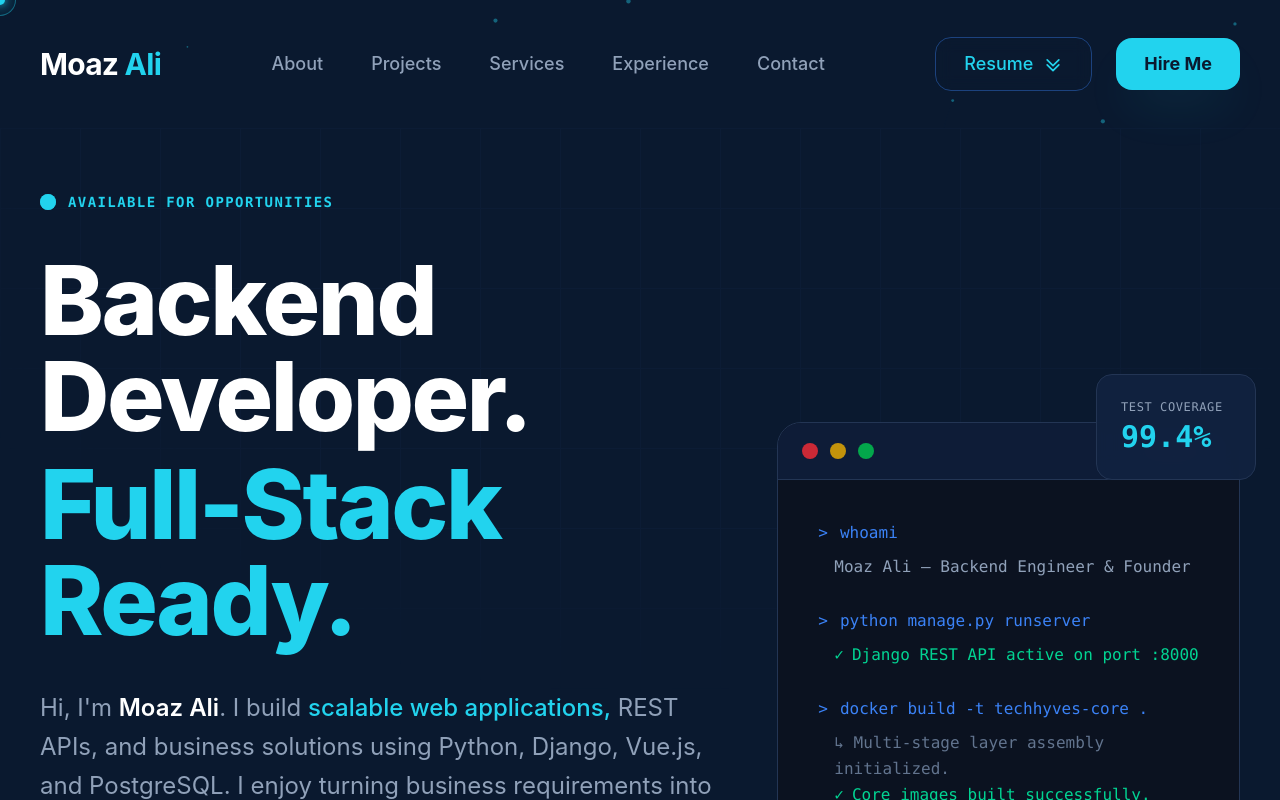
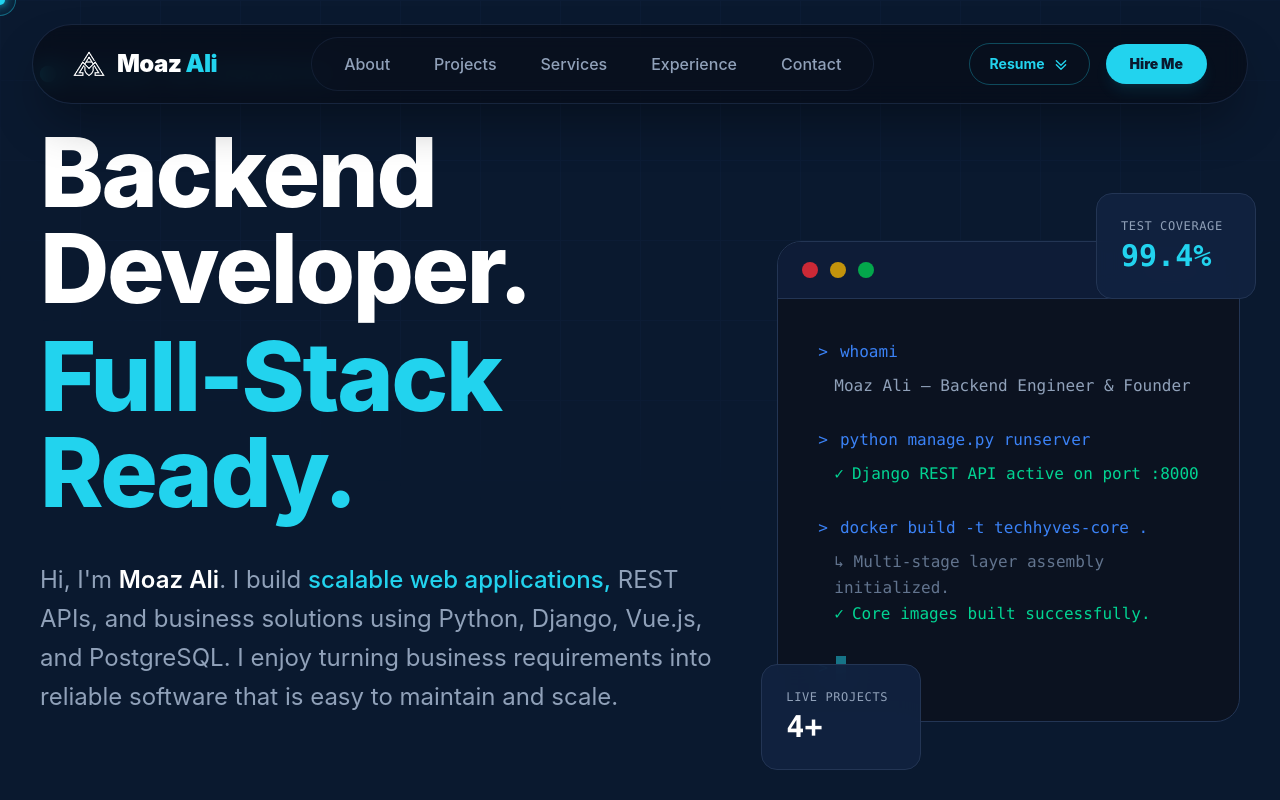
Before and after one commit to moazali06/Moaz-Ali-Portfolio, a Vue app in the folder frontend/: page / in a window 1280 px wide. Shown: the top 800 px of the page. Built offline with nearby package versions, Linux system fonts and the light colour scheme.

Commit message:
CSRF issue solve

```diff
--- a/frontend/src/components/Navbar.vue
+++ b/frontend/src/components/Navbar.vue
@@ -1,50 +1,72 @@
 <template>
-  <header class="relative z-30 w-full max-w-[1440px] mx-auto px-6 sm:px-10 h-32 flex items-center justify-between">
+  <!-- FIXED HEADER CONTAINER (Handles global positioning over viewport) -->
+  <header class="fixed top-0 left-0 right-0 z-50 w-full px-4 sm:px-6 lg:px-8 pt-6">
 
-    <div class="text-3xl font-bold tracking-tight text-white select-none relative z-40">
+    <!-- MASTER FLOATING CAPSULE SHIELD (Inspired by image_8f1a8e.png with your theme colors) -->
+    <div class="w-full max-w-[1440px] mx-auto bg-[#070D19]/80 backdrop-blur-md border border-[#233554]/60 rounded-full h-20 px-6 sm:px-10 flex items-center justify-between shadow-2xl shadow-black/40">
+
+      <!-- BRAND LOGO & NAME WRAPPER -->
+      <div class="flex items-center gap-3 select-none relative z-40">
+        <!-- Logo Asset -->
+        <img
+          src="../assets/logo.png"
+          alt="Moaz Ali Logo"
+          class="w-7 h-7 sm:w-8 sm:h-8 object-contain"
+        />
+        <!-- Custom Accent Text Split -->
+        <div class="text-xl sm:text-2xl font-black tracking-tight text-white">
           Moaz<span class="text-[#22D3EE]"> Ali</span>
         </div>
+      </div>
 
-    <nav class="hidden lg:flex items-center space-x-12 text-lg font-medium text-slate-400">
+      <!-- CENTER DIRECTORY NAVIGATION (Capsule Pillar Links) -->
+      <nav class="hidden lg:flex items-center bg-[#0B1220]/60 border border-[#233554]/40 px-3 py-1.5 rounded-full text-base font-medium text-slate-400 gap-1">
         <a
           v-for="link in navLinks"
           :key="link.text"
           :href="link.href"
           @click="scrollToSection($event, link.href)"
-        class="hover:text-[#22D3EE] transition-colors duration-200"
+          :class="[
+            link.active
+              ? 'bg-[#22D3EE] text-[#0A192F] font-bold'
+              : 'hover:text-white hover:bg-[#233554]/30'
+          ]"
+          class="px-5 py-2 rounded-full transition-all duration-300 whitespace-nowrap"
         >
           {{ link.text }}
         </a>
       </nav>
 
-    <div class="hidden sm:flex items-center space-x-6 relative z-40">
+      <!-- RIGHT SIDE CONVERSION STACK -->
+      <div class="hidden sm:flex items-center space-x-4 relative z-40">
+        <!-- RIMMED RESUME DOWNLOAD BUTTON -->
         <a
           href="/Moaz Ali Resume.pdf"
           download
-        class="border border-[#3B82F6]/40 hover:border-[#22D3EE] px-7 py-3 rounded-2xl text-lg font-medium text-[#22D3EE] transition-all duration-200 backdrop-blur-sm flex items-center gap-2.5 group"
+          class="border border-[#22D3EE]/30 hover:border-[#22D3EE] px-5 py-2.5 rounded-full text-sm font-bold text-[#22D3EE] transition-all duration-200 hover:bg-[#22D3EE]/5 flex items-center gap-2 group"
         >
           Resume
-        <svg xmlns="http://www.w3.org/2000/svg" class="h-5 w-5 transform group-hover:translate-y-0.5 transition-transform duration-200" fill="none" viewBox="0 0 24 24" stroke="currentColor">
+          <svg xmlns="http://www.w3.org/2000/svg" class="h-4 w-4 transform group-hover:translate-y-0.5 transition-transform duration-200" fill="none" viewBox="0 0 24 24" stroke="currentColor">
             <path stroke-linecap="round" stroke-linejoin="round" stroke-width="2" d="M19 13l-7 7-7-7m14-6l-7 7-7-7" />
           </svg>
         </a>
 
-      <!-- Hire Me Button - Desktop (Popup Open karega) -->
+        <!-- SOLID ACTION TRIGGER BUTTON -->
         <button
           @click="isModalOpen = true"
-        class="bg-[#22D3EE] hover:bg-[#22D3EE]/90 text-[#0A192F] px-7 py-3 rounded-2xl text-lg font-bold shadow-2xl shadow-[#22D3EE]/10 transition-all duration-200"
+          class="bg-[#22D3EE] hover:bg-[#22D3EE]/90 text-[#0A192F] px-6 py-2.5 rounded-full text-sm font-black shadow-lg shadow-[#22D3EE]/10 transition-all duration-200 transform hover:scale-[1.02]"
         >
           Hire Me
         </button>
       </div>
 
-    <!-- Mobile Menu Button -->
+      <!-- MOBILE TRIGGER ANCHOR -->
       <button
         @click="isMobileMenuOpen = !isMobileMenuOpen"
         class="block lg:hidden text-slate-400 hover:text-[#22D3EE] focus:outline-none relative z-40 p-2 transition-colors duration-200"
         aria-label="Toggle Menu"
       >
-      <svg xmlns="http://www.w3.org/2000/svg" class="h-8 w-8" fill="none" viewBox="0 0 24 24" stroke="currentColor">
+        <svg xmlns="http://www.w3.org/2000/svg" class="h-7 w-7" fill="none" viewBox="0 0 24 24" stroke="currentColor">
           <path
             v-if="!isMobileMenuOpen"
             stroke-linecap="round"
@@ -61,42 +83,42 @@
           />
         </svg>
       </button>
+    </div>
 
-    <!-- Mobile Drawer Menu -->
+    <!-- MOBILE EXPANDABLE PANEL (Matches floating geometry) -->
     <transition
       enter-active-class="transition duration-200 ease-out"
-      enter-from-class="opacity-0 -translate-y-8"
+      enter-from-class="opacity-0 -translate-y-4"
       enter-to-class="opacity-100 translate-y-0"
       leave-active-class="transition duration-150 ease-in"
       leave-from-class="opacity-100 translate-y-0"
-      leave-to-class="opacity-0 -translate-y-8"
+      leave-to-class="opacity-0 -translate-y-4"
     >
       <div
         v-if="isMobileMenuOpen"
-        class="absolute top-0 left-0 w-full bg-[#0A192F]/95 backdrop-blur-xl border-b border-[#233554] pt-32 pb-10 px-8 shadow-2xl z-30 flex flex-col space-y-6 lg:hidden"
+        class="absolute top-full left-4 right-4 mt-3 bg-[#070D19]/95 backdrop-blur-xl border border-[#233554]/80 rounded-3xl p-6 shadow-2xl z-30 flex flex-col space-y-4 lg:hidden"
       >
         <a
           v-for="link in navLinks"
           :key="link.text"
           :href="link.href"
           @click="scrollToSection($event, link.href)"
-          class="text-xl font-medium text-slate-300 hover:text-[#22D3EE] transition-colors duration-200 border-b border-[#112240] pb-2"
+          class="text-base font-medium text-slate-300 hover:text-[#22D3EE] transition-colors duration-200 px-4 py-2.5 rounded-xl hover:bg-[#233554]/20"
         >
           {{ link.text }}
         </a>
 
-        <div class="flex flex-col gap-4 pt-4 sm:hidden">
+        <div class="flex flex-col gap-3 pt-4 border-t border-[#233554]/40 sm:hidden">
           <a
-            href="/resume.pdf"
+            href="/Moaz Ali Resume.pdf"
             download
-            class="border border-[#3B82F6]/40 text-center py-3.5 rounded-xl text-lg font-medium text-[#22D3EE]"
+            class="border border-[#22D3EE]/30 text-center py-3 rounded-xl text-base font-bold text-[#22D3EE]"
           >
             Resume
           </a>
-          <!-- Hire Me Button - Mobile (Popup Open karega aur drawer band karega) -->
           <button
             @click="isModalOpen = true; isMobileMenuOpen = false"
-            class="bg-[#22D3EE] text-center text-[#0A192F] py-3.5 rounded-xl text-lg font-bold"
+            class="bg-[#22D3EE] text-center text-[#0A192F] py-3 rounded-xl text-base font-black"
           >
             Hire Me
           </button>
@@ -104,9 +126,7 @@
       </div>
     </transition>
 
-    <!-- ========================================== -->
     <!-- HIRE ME POPUP MODAL SCREEN -->
-    <!-- ========================================== -->
     <transition
       enter-active-class="transition duration-300 ease-out"
       enter-from-class="opacity-0"
@@ -117,25 +137,19 @@
     >
       <div v-if="isModalOpen" class="fixed inset-0 z-50 flex items-center justify-center p-4 bg-black/70 backdrop-blur-md" @click.self="isModalOpen = false">
 
-        <!-- Modal Content Container Box -->
         <div class="relative w-full max-w-md bg-[#0B1220] border border-[#233554] rounded-3xl p-6 sm:p-8 shadow-2xl overflow-hidden transform transition-all">
-
-          <!-- Close Button -->
           <button @click="isModalOpen = false" class="absolute top-4 right-4 text-slate-400 hover:text-white p-2 transition-colors">
             <svg xmlns="http://www.w3.org/2000/svg" class="h-6 w-6" fill="none" viewBox="0 0 24 24" stroke="currentColor">
               <path stroke-linecap="round" stroke-linejoin="round" stroke-width="2" d="M6 18L18 6M6 6l12 12" />
             </svg>
           </button>
 
-          <!-- Headings -->
           <div class="text-center mb-8">
             <h3 class="text-2xl font-black text-white tracking-tight">Choose Platform</h3>
             <p class="text-slate-400 text-sm mt-2">Where would you prefer to initiate our contract?</p>
           </div>
 
-          <!-- Options Stack -->
           <div class="space-y-4">
-
             <!-- FIVERR BUTTON -->
             <a
               href="https://www.fiverr.com/moaz_seller"
@@ -143,9 +157,7 @@
               class="flex items-center justify-between bg-[#112240]/40 border border-[#233554] hover:border-[#1DBF73]/50 p-4 rounded-2xl group transition-all duration-300"
             >
               <div class="flex items-center gap-4">
-                <div class="w-12 h-12 rounded-xl bg-[#1DBF73]/10 text-[#1DBF73] flex items-center justify-center text-xl font-bold font-mono">
-                  fi
-                </div>
+                <div class="w-12 h-12 rounded-xl bg-[#1DBF73]/10 text-[#1DBF73] flex items-center justify-center text-xl font-bold font-mono">fi</div>
                 <div>
                   <div class="text-base font-bold text-white group-hover:text-[#1DBF73] transition-colors">Fiverr Marketplace</div>
                   <div class="text-xs text-slate-400 mt-0.5">Order fixed-price custom service gigs</div>
@@ -163,9 +175,7 @@
               class="flex items-center justify-between bg-[#112240]/40 border border-[#233554] hover:border-[#14A800]/50 p-4 rounded-2xl group transition-all duration-300"
             >
               <div class="flex items-center gap-4">
-                <div class="w-12 h-12 rounded-xl bg-[#14A800]/10 text-[#14A800] flex items-center justify-center text-xl font-bold font-mono">
-                  up
-                </div>
+                <div class="w-12 h-12 rounded-xl bg-[#14A800]/10 text-[#14A800] flex items-center justify-center text-xl font-bold font-mono">up</div>
                 <div>
                   <div class="text-base font-bold text-white group-hover:text-[#14A800] transition-colors">Upwork Profile</div>
                   <div class="text-xs text-slate-400 mt-0.5">Hourly contracts & enterprise scope systems</div>
@@ -175,12 +185,9 @@
                 <path stroke-linecap="round" stroke-linejoin="round" stroke-width="2" d="M9 5l7 7-7 7" />
               </svg>
             </a>
-
           </div>
 
-          <!-- Light Neon Bottom Decorator Line -->
           <div class="absolute bottom-0 left-0 right-0 h-[2px] bg-gradient-to-r from-transparent via-[#22D3EE]/40 to-transparent"></div>
-
         </div>
       </div>
     </transition>
@@ -192,19 +199,23 @@
 import { ref } from 'vue'
 
 const isMobileMenuOpen = ref(false)
-const isModalOpen = ref(false) // Modal open state control flag
+const isModalOpen = ref(false)
 
+// Added 'active' key to control image_8f1a8e.png style highlight capsule trigger
 const navLinks = ref([
-  { text: 'About', href: '#about' },
-  { text: 'Projects', href: '#projects' },
-  { text: 'Services', href: '#services' },
-  { text: 'Experience', href: '#experience' },
-  { text: 'Contact', href: '#contact' }
+  { text: 'About', href: '#about', active: false },
+  { text: 'Projects', href: '#projects', active: false },
+  { text: 'Services', href: '#services', active: false },
+  { text: 'Experience', href: '#experience', active: false },
+  { text: 'Contact', href: '#contact', active: false }
 ])
 
 const scrollToSection = (e, href) => {
   e.preventDefault()
   isMobileMenuOpen.value = false
+
+  // Reset all active states and set current clicked item to true
+  navLinks.value.forEach(link => link.active = link.href === href)
 
   const targetId = href.replace('#', '')
   const element = document.getElementById(targetId)
```
Also changed, not shown: frontend/src/components/HeroSection.vue (+43 -59 lines), 2 other files (tests, documents, lock files or other folders). Lines whose indentation alone changed are shown as unchanged.
